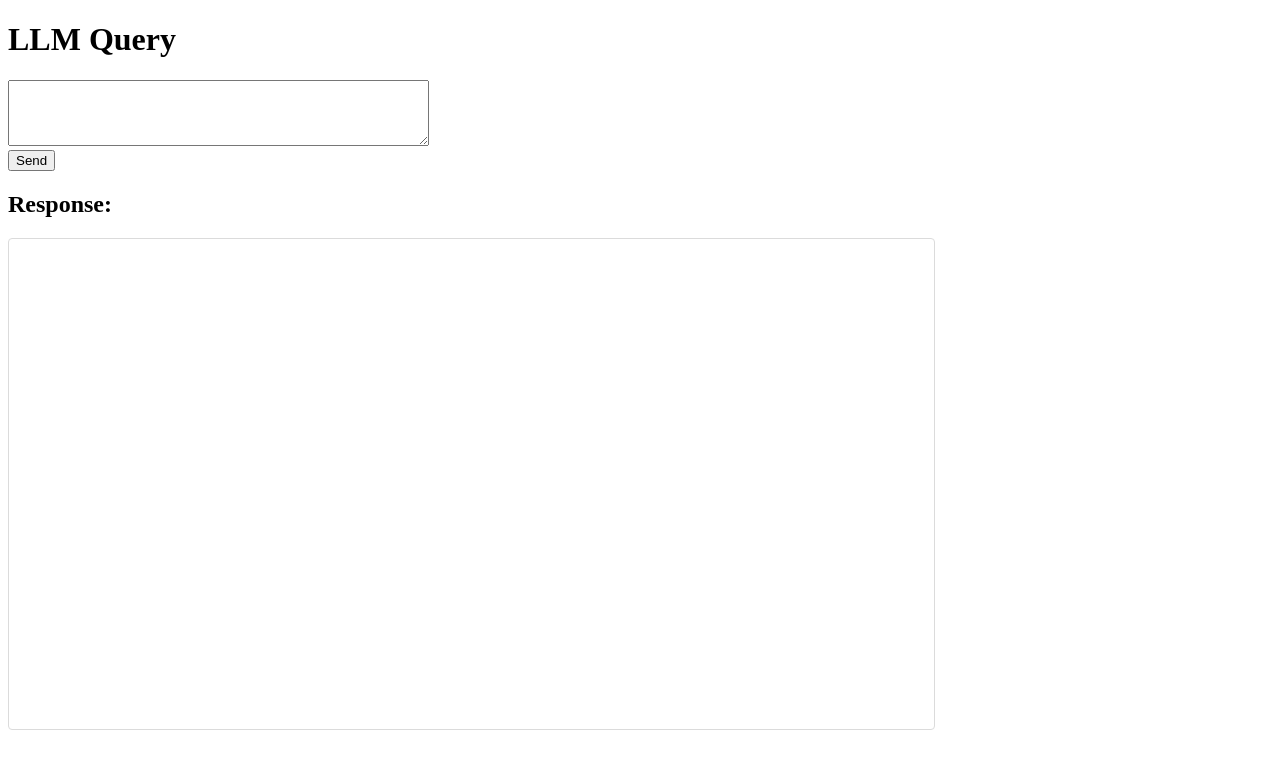
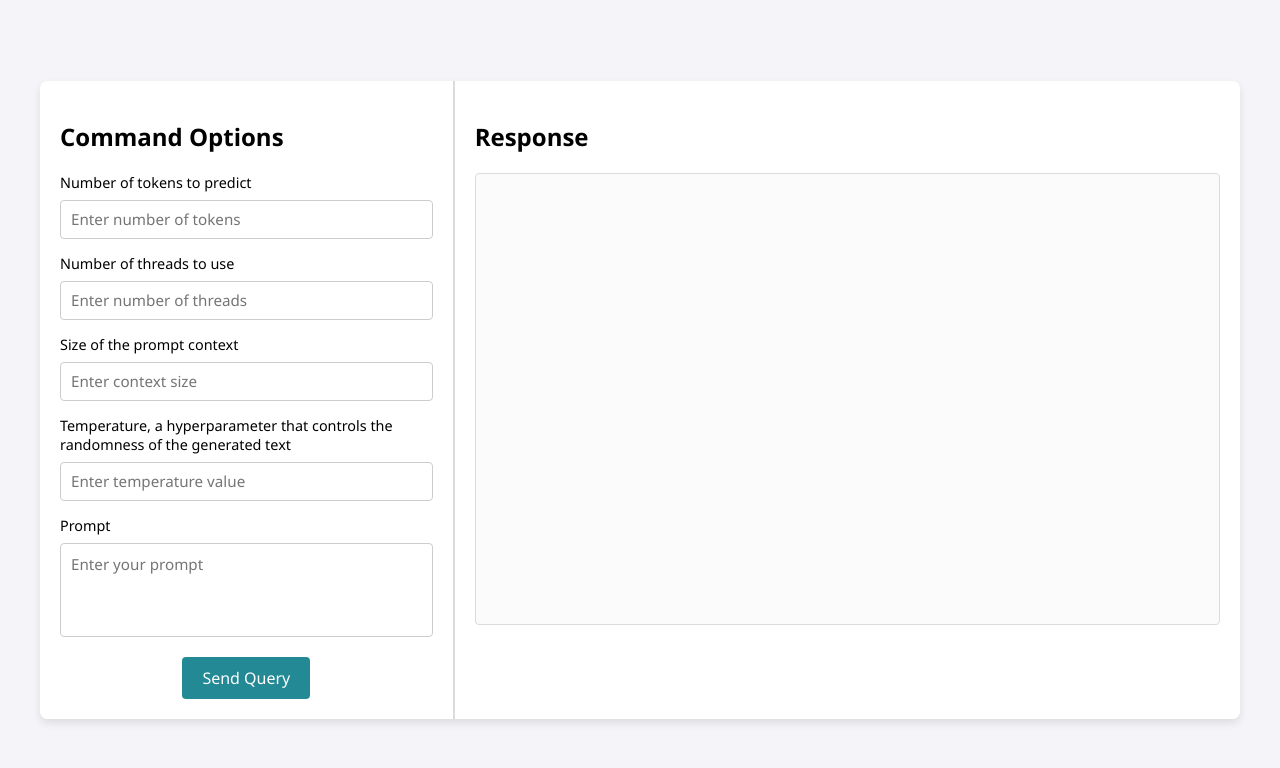
Before and after one commit to stackblogger/bitnet.js, a website: page apps/web/index.html in a window 1280 px wide. Drawn offline with nearby package versions, Linux system fonts and the light colour scheme; no server answers.

Commit message:
Redesign LLM Chat Page

```diff
--- a/apps/web/index.html
+++ b/apps/web/index.html
@@ -3,41 +3,227 @@
 
 <head>
   <meta charset="UTF-8">
-  <title>LLM Query</title>
+  <meta name="viewport" content="width=device-width, initial-scale=1.0">
+  <title>BitNet 1-Bit LLM Query Interface</title>
   <script src="/socket.io/socket.io.js"></script>
   <style>
+    body {
+      font-family: 'Segoe UI', Tahoma, Geneva, Verdana, sans-serif;
+      margin: 0;
+      padding: 0;
+      background-color: #f4f4f9;
+      display: flex;
+      justify-content: center;
+      align-items: center;
+      height: 100vh;
+    }
+
+    .container {
+      display: flex;
+      max-width: 1200px;
+      width: 100%;
+      background-color: #fff;
+      border-radius: 8px;
+      box-shadow: 0 4px 8px rgba(0, 0, 0, 0.1);
+      overflow: hidden;
+    }
+
+    .left-section {
+      flex: 1;
+      padding: 20px;
+      background-color: white;
+      color: black;
+      display: flex;
+      flex-direction: column;
+      justify-content: space-between;
+      box-sizing: border-box;
+    }
+
+    .left-section h2 {
+      margin-bottom: 20px;
+      font-size: 1.5rem;
+    }
+
+    .input-group {
+      margin-bottom: 15px;
+    }
+
+    .input-group label {
+      display: block;
+      font-size: 0.9rem;
+      margin-bottom: 8px;
+    }
+
+    .input-group input,
+    .input-group textarea {
+      width: 100%;
+      padding: 10px;
+      border-radius: 4px;
+      font-size: 0.95rem;
+      box-sizing: border-box;
+    }
+
+    input[type="number"],
+    textarea {
+      width: 100%;
+      border: 1px solid #ccc;
+      border-radius: 4px;
+      box-sizing: border-box;
+    }
+
+    input[type="number"]:focus,
+    textarea:focus {
+      border-color: #238a95;
+      outline: none;
+      box-shadow: 0 0 5px rgba(35, 138, 149, 0.5);
+    }
+
+    input[type="number"]::placeholder,
+    textarea::placeholder {
+      font-family: 'Segoe UI', Tahoma, Geneva, Verdana, sans-serif;
+    }
+
+    .input-group textarea {
+      resize: none;
+    }
+
+    .button-group {
+      margin-top: 20px;
+      margin: auto;
+    }
+
+    .button-group button {
+      padding: 10px 20px;
+      background-color: #238a95;
+      border: none;
+      color: white;
+      cursor: pointer;
+      border-radius: 4px;
+      font-size: 1rem;
+      transition: background-color 0.3s, transform 0.2s;
+      font-family: 'Segoe UI', Tahoma, Geneva, Verdana, sans-serif;
+    }
+
+    .button-group button:hover {
+      background-color: #1e7a84;
+      transform: scale(1.05);
+    }
+
+    .right-section {
+      flex: 2;
+      padding: 20px;
+      background-color: #ffffff;
+      border-left: 2px solid #dbdbdb;
+      box-sizing: border-box;
+    }
+
+    .right-section h2 {
+      margin-bottom: 20px;
+    }
+
     #response {
-      width: 70%;
+      height: 430px;
       border: 1px solid #dbdbdb;
       border-radius: 4px;
-      padding: 20px;
-      height: 450px;
-      overflow-y: scroll;
+      padding: 10px;
+      overflow-y: auto;
+      font-family: 'Segoe UI', Tahoma, Geneva, Verdana, sans-serif;
+      background-color: #f5f4f459;
+      font-size: 0.95rem;
+    }
+
+    /* Responsive design */
+    @media screen and (max-width: 768px) {
+      .container {
+        flex-direction: column;
+      }
+
+      .right-section {
+        border-left: none;
+        border-top: 2px solid #dbdbdb;
+      }
     }
   </style>
 </head>
 
 <body>
-  <h1>LLM Query</h1>
-  <textarea id="query" rows="4" cols="50"></textarea><br>
-  <button onclick="sendQuery()">Send</button>
-  <h2>Response:</h2>
-  <div id="response"></div>
+  <div class="container">
+    <div class="left-section">
+      <h2>Command Options</h2>
+      <div class="input-group">
+        <label for="tokens">Number of tokens to predict</label>
+        <input type="number" id="tokens" min="0" placeholder="Enter number of tokens">
+      </div>
+      <div class="input-group">
+        <label for="threads">Number of threads to use</label>
+        <input type="number" id="threads" min="0" placeholder="Enter number of threads">
+      </div>
+      <div class="input-group">
+        <label for="context-size">Size of the prompt context</label>
+        <input type="number" id="context-size" min="0" placeholder="Enter context size">
+      </div>
+      <div class="input-group">
+        <label for="temperature">Temperature, a hyperparameter that controls the randomness of the generated
+          text</label>
+        <input type="number" min="0" id="temperature" placeholder="Enter temperature value">
+      </div>
+      <div class="input-group">
+        <label for="prompt">Prompt</label>
+        <textarea id="prompt" rows="4" min="0" placeholder="Enter your prompt"></textarea>
+      </div>
+      <div class="button-group">
+        <button onclick="sendQuery()">Send Query</button>
+      </div>
+    </div>
+    <div class="right-section">
+      <h2>Response</h2>
+      <div id="response"></div>
+    </div>
+  </div>
 
   <script>
     const socket = io();
 
     function sendQuery() {
-      const query = document.getElementById('query').value;
-      document.getElementById('response').innerText = ''; // Clear previous response
-      socket.emit('query', query);
+      const tokens = document.getElementById('tokens').value;
+      const threads = document.getElementById('threads').value;
+      const contextSize = document.getElementById('context-size').value;
+      const temperature = document.getElementById('temperature').value;
+      const prompt = document.getElementById('prompt').value;
+
+      if (!prompt) {
+        return alert('There is no prompt to send!');
+      }
+
+      let args = '';
+
+      if (tokens && !isNaN(tokens) && tokens > -1) {
+        args += ` -n ${tokens}`;
+      }
+
+      if (threads && !isNaN(threads) && threads > -1) {
+        args += ` -t ${threads}`;
+      }
+
+      if (contextSize && !isNaN(contextSize) && contextSize > -1) {
+        args += ` -c ${contextSize}`;
+      }
+
+      if (temperature && !isNaN(temperature) && temperature > -1) {
+        args += ` -temp ${temperature}`;
+      }
+
+      // Clear previous response
+      document.getElementById('response').innerText = '';
+
+      // Emit query with all parameters
+      socket.emit('query', { query: prompt, args });
     }
 
     socket.on('response', function (word) {
-      // Append each word to the response div
       const responseDiv = document.getElementById('response');
       responseDiv.innerText += word + ' ';
-
+      // Scroll to the bottom of the response div
       responseDiv.scrollTop = responseDiv.scrollHeight;
     });
   </script>
```
